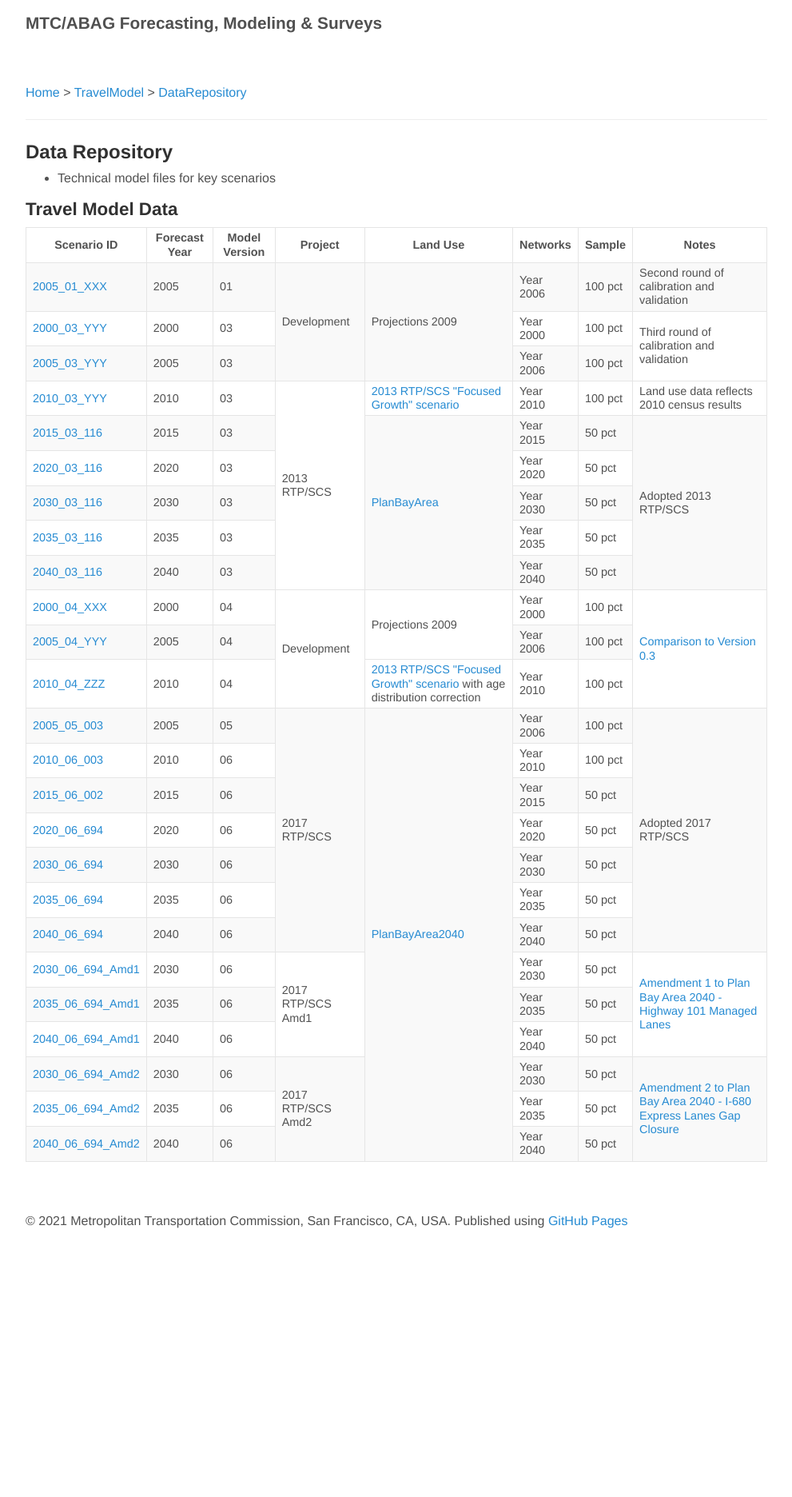
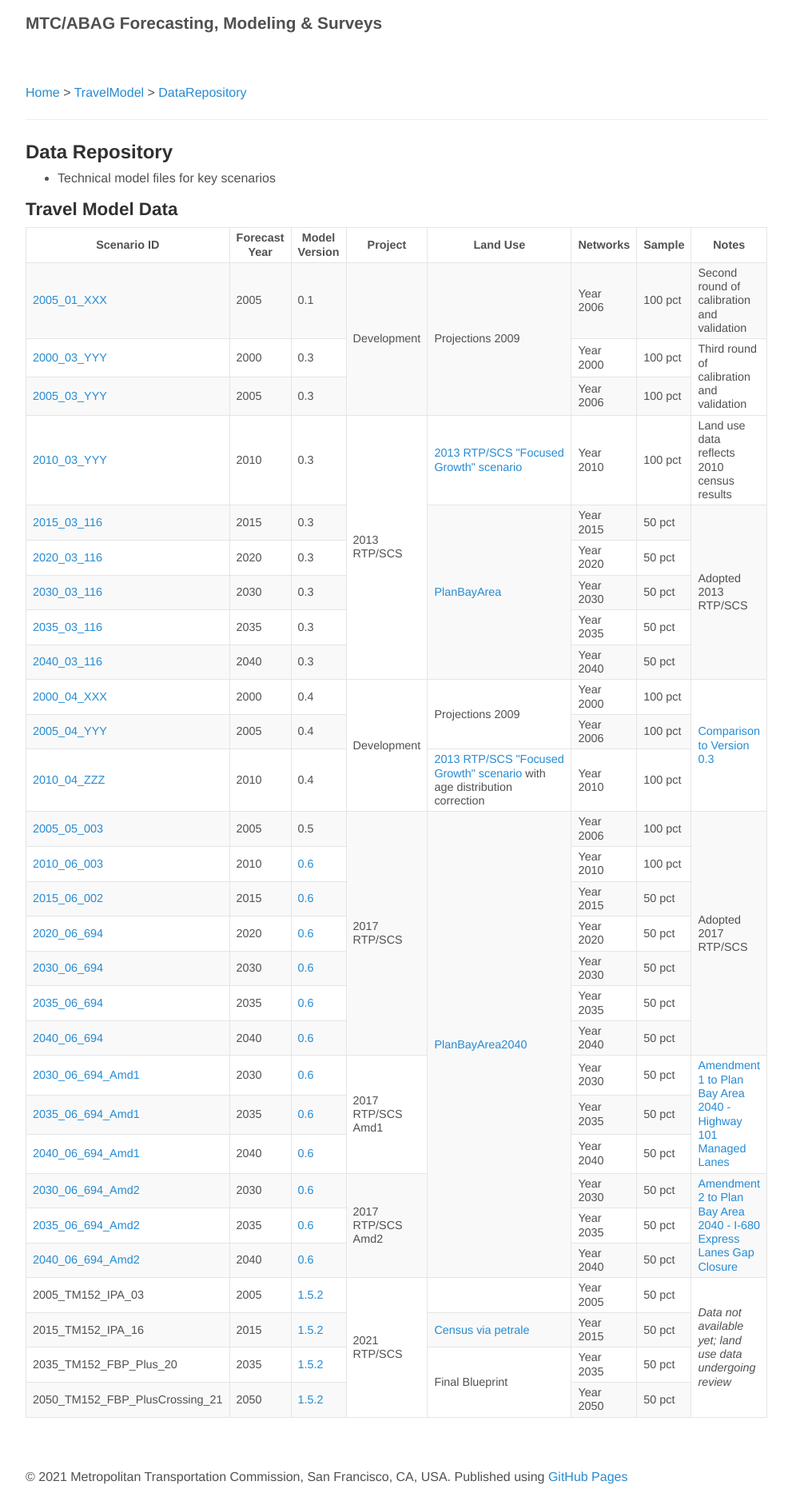
Before and after one commit to BayAreaMetro/modeling-website, a Jekyll site: the page built from data-repository.md, in a window 1280 px wide. Shown: the whole page at 80% size, without its empty margins (144-1135 px from the left). Built offline with Jekyll 4.4.1, drawn with Linux system fonts in a browser that asks for light colours; before the commit the page ends 1552 px from its top, so only the background shows below that.

Commit message:
Link to model version info
And add Final Blueprint runs (data not available yet)

```diff
--- a/data-repository.md
+++ b/data-repository.md
@@ -33,7 +33,7 @@ permalink: /data-repository/
       <!-- These links are broken -- delete -->
       <td> <a href="https://mtcdrive.box.com/v/tm1-2005_01_XXX">2005_01_XXX</a> </td>
       <td> 2005 </td>
-      <td> 01 </td>
+      <td> 0.1 </td>
       <td rowspan=3> Development </td>
       <td rowspan=3> Projections 2009 </td>
       <td> Year 2006 </td>
@@ -43,7 +43,7 @@ permalink: /data-repository/
     <tr>
       <td> <a href="https://mtcdrive.box.com/v/tm1-2000_03_YYY">2000_03_YYY</a> </td>
       <td> 2000 </td>
-      <td> 03 </td>
+      <td> 0.3 </td>
       <td> Year 2000 </td>
       <td> 100 pct </td>
       <td rowspan=2> Third round of calibration and validation </td>
@@ -51,7 +51,7 @@ permalink: /data-repository/
     <tr>
       <td> <a href="https://mtcdrive.box.com/v/tm1-2005_03_YYY">2005_03_YYY</a> </td>
       <td> 2005 </td>
-      <td> 03 </td>
+      <td> 0.3 </td>
       <td> Year 2006 </td>
       <td> 100 pct </td>
     </tr>
@@ -59,7 +59,7 @@ permalink: /data-repository/
       <!-- 2013 RTP/SCS -->
       <td> <a href="https://mtcdrive.box.com/v/2010-03-YYY">2010_03_YYY</a> </td>
       <td> 2010 </td>
-      <td> 03 </td>
+      <td> 0.3 </td>
       <td rowspan=6> 2013 RTP/SCS </td>
       <td> <a href="https://mtcdrive.box.com/s/5s2xevqdhhv41gj5is1o13wfhrogvfe9">2013 RTP/SCS "Focused Growth" scenario</a> </td>
       <td> Year 2010 </td>
@@ -69,7 +69,7 @@ permalink: /data-repository/
     <tr>
       <td> <a href="https://mtcdrive.box.com/v/2015-03-116">2015_03_116</a> </td>
       <td> 2015 </td>
-      <td> 03 </td>
+      <td> 0.3 </td>
       <td rowspan=5> <a href="https://github.com/BayAreaMetro/modeling-website/wiki/PlanBayArea">PlanBayArea</a> </td>
       <td> Year 2015 </td>
       <td> 50 pct </td>
@@ -78,28 +78,28 @@ permalink: /data-repository/
     <tr>
       <td> <a href="https://mtcdrive.box.com/v/2020-03-116">2020_03_116</a> </td>
       <td> 2020 </td>
-      <td> 03 </td>
+      <td> 0.3 </td>
       <td> Year 2020 </td>
       <td> 50 pct </td>
     </tr>
     <tr>
       <td> <a href="https://mtcdrive.box.com/v/2030-03-116">2030_03_116</a> </td>
       <td> 2030 </td>
-      <td> 03 </td>
+      <td> 0.3 </td>
       <td> Year 2030 </td>
       <td> 50 pct </td>
     </tr>
     <tr>
       <td> <a href="https://mtcdrive.box.com/v/2035-03-116">2035_03_116</a> </td>
       <td> 2035 </td>
-      <td> 03 </td>
+      <td> 0.3 </td>
       <td> Year 2035 </td>
       <td> 50 pct </td>
     </tr>
     <tr>
       <td> <a href="https://mtcdrive.box.com/v/2040-03-116">2040_03_116</a> </td>
       <td> 2040 </td>
-      <td> 03 </td>
+      <td> 0.3 </td>
       <td> Year 2040 </td>
       <td> 50 pct </td>
     </tr>
@@ -107,7 +107,7 @@ permalink: /data-repository/
       <!-- v04 Development -->
       <td> <a href="https://mtcdrive.box.com/v/2000-04-XXX">2000_04_XXX</a> </td>
       <td> 2000 </td>
-      <td> 04 </td>
+      <td> 0.4 </td>
       <td rowspan=3> Development </td>
       <td rowspan=2> Projections 2009 </td>
       <td> Year 2000 </td>
@@ -117,14 +117,14 @@ permalink: /data-repository/
     <tr>
       <td> <a href="https://mtcdrive.box.com/v/2005-04-YYY">2005_04_YYY</a> </td>
       <td> 2005 </td>
-      <td> 04 </td>
+      <td> 0.4 </td>
       <td> Year 2006 </td>
       <td> 100 pct </td>
     </tr>
     <tr>
       <td> <a href="https://mtcdrive.box.com/v/2010-04-ZZZ">2010_04_ZZZ</a> </td>
       <td> 2010 </td>
-      <td> 04 </td>
+      <td> 0.4 </td>
       <td> <a href="http://mtcgis.mtc.ca.gov/foswiki/pub/Main/Documents/2012_01_05_RELEASE_Second_Round_Travel_Model_Technical_Summary.pdf" target="_blank" title="Second Round Scenario Analysis Results, RTP 2013"> 2013 RTP/SCS "Focused Growth" scenario</a> with age distribution correction </td>
       <td> Year 2010 </td>
       <td> 100 pct </td>
@@ -133,7 +133,7 @@ permalink: /data-repository/
       <!-- 2017 RTP/SCS -->
       <td> <a href="https://mtcdrive.box.com/v/pba2040-2005-05-003">2005_05_003</a> </td>
       <td> 2005 </td>
-      <td> 05 </td>
+      <td> 0.5 </td>
       <td rowspan=7> 2017 RTP/SCS </td>
       <td rowspan=13> <a href="https://github.com/BayAreaMetro/modeling-website/wiki/PlanBayArea2040">PlanBayArea2040</a> </td>
       <td> Year 2006 </td>
@@ -143,42 +143,42 @@ permalink: /data-repository/
     <tr>
       <td> <a href="https://mtcdrive.box.com/v/pba2040-2010-06-003">2010_06_003</a> </td>
       <td> 2010 </td>
-      <td> 06 </td>
+      <td> <a href="https://github.com/BayAreaMetro/modeling-website/wiki/TravelModelOneV06">0.6</a> </td>
       <td> Year 2010 </td>
       <td> 100 pct </td>
     </tr>
     <tr>
       <td> <a href="https://mtcdrive.box.com/v/pba2040-2015-06-002">2015_06_002</a> </td>
       <td> 2015 </td>
-      <td> 06 </td>
+      <td> <a href="https://github.com/BayAreaMetro/modeling-website/wiki/TravelModelOneV06">0.6</a> </td>
       <td> Year 2015 </td>
       <td> 50 pct </td>
     </tr>
     <tr>
       <td> <a href="https://mtcdrive.box.com/v/pba2040-2020-06-694">2020_06_694</a> </td>
       <td> 2020 </td>
-      <td> 06 </td>
+      <td> <a href="https://github.com/BayAreaMetro/modeling-website/wiki/TravelModelOneV06">0.6</a> </td>
       <td> Year 2020 </td>
       <td> 50 pct </td>
     </tr>
     <tr>
       <td> <a href="https://mtcdrive.box.com/v/pba2040-2030-06-694">2030_06_694</a> </td>
       <td> 2030 </td>
-      <td> 06 </td>
+      <td> <a href="https://github.com/BayAreaMetro/modeling-website/wiki/TravelModelOneV06">0.6</a> </td>
       <td> Year 2030 </td>
       <td> 50 pct </td>
     </tr>
     <tr>
       <td> <a href="https://mtcdrive.box.com/v/pba2040-2035-06-694">2035_06_694</a> </td>
       <td> 2035 </td>
-      <td> 06 </td>
+      <td> <a href="https://github.com/BayAreaMetro/modeling-website/wiki/TravelModelOneV06">0.6</a> </td>
       <td> Year 2035 </td>
       <td> 50 pct </td>
     </tr>
     <tr>
       <td> <a href="https://mtcdrive.box.com/v/pba2040-2040-06-694">2040_06_694</a> </td>
       <td> 2040 </td>
-      <td> 06 </td>
+      <td> <a href="https://github.com/BayAreaMetro/modeling-website/wiki/TravelModelOneV06">0.6</a> </td>
       <td> Year 2040 </td>
       <td> 50 pct </td>
     </tr>
@@ -186,7 +186,7 @@ permalink: /data-repository/
     <!-- 2017 RTP/SCS Amendment 1 -->
     <td> <a href="https://mtcdrive.box.com/v/pba2040-2030-06-694-Amd1">2030_06_694_Amd1</a> </td>
     <td> 2030 </td>
-    <td> 06 </td>
+    <td> <a href="https://github.com/BayAreaMetro/modeling-website/wiki/TravelModelOneV06">0.6</a> </td>
     <td rowspan=3> 2017 RTP/SCS Amd1</td>
     <td> Year 2030 </td>
     <td> 50 pct </td>
@@ -195,14 +195,14 @@ permalink: /data-repository/
   <tr>
     <td> <a href="https://mtcdrive.box.com/v/pba2040-2035-06-694-Amd1">2035_06_694_Amd1</a> </td>
     <td> 2035 </td>
-    <td> 06 </td>
+    <td> <a href="https://github.com/BayAreaMetro/modeling-website/wiki/TravelModelOneV06">0.6</a> </td>
     <td> Year 2035 </td>
     <td> 50 pct </td>
   </tr>
   <tr>
     <td> <a href="https://mtcdrive.box.com/v/pba2040-2040-06-694-Amd1">2040_06_694_Amd1</a> </td>
     <td> 2040 </td>
-    <td> 06 </td>
+    <td> <a href="https://github.com/BayAreaMetro/modeling-website/wiki/TravelModelOneV06">0.6</a> </td>
     <td> Year 2040 </td>
     <td> 50 pct </td>
   </tr>
@@ -210,7 +210,7 @@ permalink: /data-repository/
     <!-- 2017 RTP/SCS Amendment 2 -->
     <td> <a href="https://mtcdrive.box.com/v/pba2040-2030-06-694-Amd2">2030_06_694_Amd2</a> </td>
     <td> 2030 </td>
-    <td> 06 </td>
+    <td> <a href="https://github.com/BayAreaMetro/modeling-website/wiki/TravelModelOneV06">0.6</a> </td>
     <td rowspan=3> 2017 RTP/SCS Amd2</td>
     <td> Year 2030 </td>
     <td> 50 pct </td>
@@ -219,15 +219,49 @@ permalink: /data-repository/
   <tr>
     <td> <a href="https://mtcdrive.box.com/v/pba2040-2035-06-694-Amd2">2035_06_694_Amd2</a> </td>
     <td> 2035 </td>
-    <td> 06 </td>
+    <td> <a href="https://github.com/BayAreaMetro/modeling-website/wiki/TravelModelOneV06">0.6</a> </td>
     <td> Year 2035 </td>
     <td> 50 pct </td>
   </tr>
   <tr>
     <td> <a href="https://mtcdrive.box.com/v/pba2040-2040-06-694-Amd2">2040_06_694_Amd2</a> </td>
     <td> 2040 </td>
-    <td> 06 </td>
+    <td> <a href="https://github.com/BayAreaMetro/modeling-website/wiki/TravelModelOneV06">0.6</a> </td>
     <td> Year 2040 </td>
+    <td> 50 pct </td>
+  </tr>
+  <tr>
+  <!-- 2021 RTP/SCS Final Blueprint -->
+    <td> 2005_TM152_IPA_03 </td>
+    <td> 2005 </td>
+    <td> <a href="https://github.com/BayAreaMetro/modeling-website/wiki/TravelModel1.5">1.5.2</a> </td>
+    <td rowspan=4> 2021 RTP/SCS </td>
+    <td> </td>
+    <td> Year 2005 </td>
+    <td> 50 pct </td>
+    <td rowspan=4> <i>Data not available yet; land use data undergoing review</i> </td>
+  </tr>
+  <tr>
+    <td> 2015_TM152_IPA_16 </td>
+    <td> 2015 </td>
+    <td> <a href="https://github.com/BayAreaMetro/modeling-website/wiki/TravelModel1.5">1.5.2</a> </td>
+    <td> <a href="https://github.com/BayAreaMetro/petrale/tree/master/applications/travel_model_lu_inputs/2015">Census via petrale</a> </td>
+    <td> Year 2015 </td>
+    <td> 50 pct </td>
+  </tr>
+  <tr>
+    <td> 2035_TM152_FBP_Plus_20 </td>
+    <td> 2035 </td>
+    <td> <a href="https://github.com/BayAreaMetro/modeling-website/wiki/TravelModel1.5">1.5.2</a> </td>
+    <td rowspan=2> Final Blueprint </td>
+    <td> Year 2035 </td>
+    <td> 50 pct </td>
+  </tr>
+  <tr>
+    <td> 2050_TM152_FBP_PlusCrossing_21 </td>
+    <td> 2050 </td>
+    <td> <a href="https://github.com/BayAreaMetro/modeling-website/wiki/TravelModel1.5">1.5.2</a> </td>
+    <td> Year 2050 </td>
     <td> 50 pct </td>
   </tr>
   </tbody>
```
